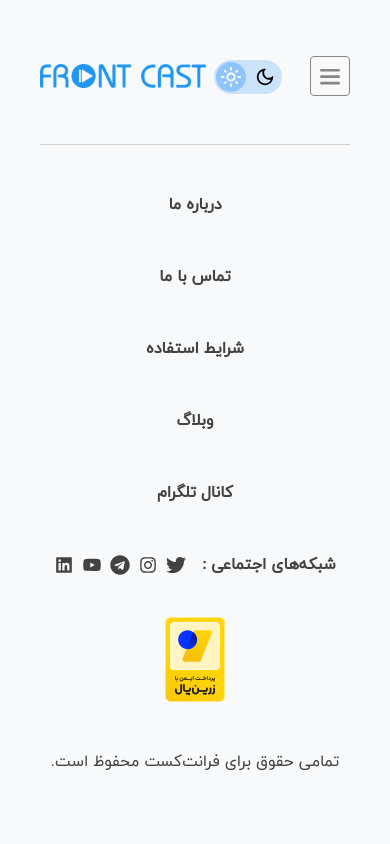
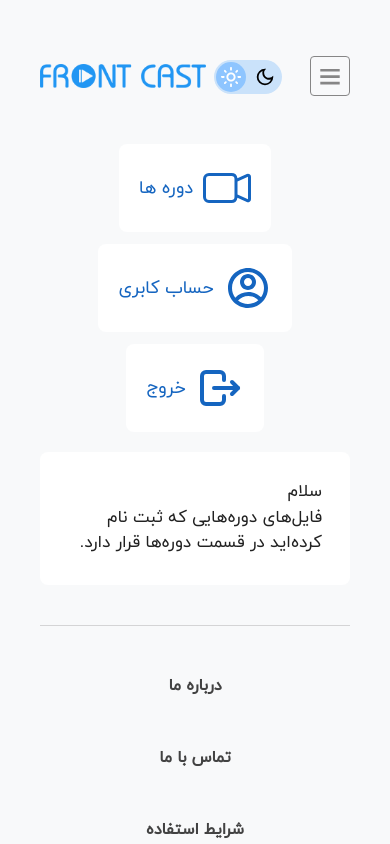
Before and after one commit to amirjavani/frontcast, a React (Vite) app: page /my-account in a window 390 px wide. Shown: the top 844 px of the page. Built offline with nearby package versions, Linux system fonts and the light colour scheme; sample sign-in values are in the browser's storage.

Commit message:
my account page implemented with responsive design and also logingout implemeneted

```diff
--- a/src/Layouts/Layout.tsx
+++ b/src/Layouts/Layout.tsx
@@ -5,6 +5,7 @@ import { useThemeContext } from "../Context/ThemeProvider";
 import HomePage from "../pages/HomePage";
 import CoursesPage from "../pages/CoursesPage";
 import AuthPage from "../pages/AuthPage";
+import MyAccountPage from "../pages/MyAccountPage";
 
 function Layout() {
   const { theme } = useThemeContext();
@@ -13,14 +14,34 @@ function Layout() {
     <div
       dir="rtl"
       className={`main-font  ${
-        theme=='dark' ? "bg-[#50576b] text-[#f8f9fa]" : "bg-[#f8f9fa] text-[#212121]"
+        theme == "dark"
+          ? "bg-[#50576b] text-[#f8f9fa]"
+          : "bg-[#f8f9fa] text-[#212121]"
       }   transition-all`}>
       <div className="container px-10 mx-auto lg:px-20">
         <Header />
         <Routes>
-          <Route path="/" element={<HomePage/>} />
-          <Route path="/courses" element={<CoursesPage/>} />
-          <Route path="/auth" element={<AuthPage/>} />
+          <Route path="/" element={<HomePage />} />
+          <Route path="/courses" element={<CoursesPage />} />
+          <Route path="/auth" element={<AuthPage />} />
+          <Route path="/my-account" element={<MyAccountPage />}>
+            <Route
+              index
+              element={
+                <div>
+                  <p>
+                    سلام <span className="text-[#1565c0]">{}</span>
+                  </p>
+                  <p>
+                    فایل‌های دوره‌هایی که ثبت نام کرده‌اید در قسمت دوره‌ها قرار
+                    دارد.
+                  </p>
+                </div>
+              }
+            />
+            <Route path="downloads" element={<>دوره ها</>} />
+            <Route path="edit-account" element={<>ویرایش</>} />
+          </Route>
         </Routes>
         <Footer />
       </div>
--- /dev/null
+++ b/src/pages/MyAccountPage.tsx
@@ -0,0 +1,61 @@
+import { BsCameraVideo } from "react-icons/bs";
+import { useThemeContext } from "../Context/ThemeProvider";
+import { useAppDispatch, useAppSelector } from "../store/hook";
+import { TbLogout } from "react-icons/tb";
+import { RiAccountCircleLine } from "react-icons/ri";
+import {  Navigate, NavLink, Outlet } from "react-router";
+import { logout } from "../store/authSlice";
+
+function MyAccountPage() {
+  const { theme } = useThemeContext();
+  const token = useAppSelector((state) => state.authentication.token);
+
+  const dispatch = useAppDispatch()
+  return (
+    <>
+    {!token && <Navigate to={'/auth'}/>}
+    <div className="flex flex-col md:flex-row gap-5">
+      <div className="flex justify-center mx-auto flex-1/3 lg:flex-2/12 flex-row flex-wrap md:flex-col gap-3">
+        <NavLink to={'/my-account/downloads'}
+          className={`flex justify-start p-5 rounded-lg items-center ${
+            theme == "dark"
+              ? "bg-gray-400 hover:bg-[#afb0b085]  active:bg-[#afb0b085] "
+              : "bg-white hover:bg-[#1565c009]  active:bg-[#1565c009] "
+          } text-[18px] text-[#1565c0] gap-2.5 cursor-pointer  `}>
+          <BsCameraVideo className="text-5xl" />
+          <span>دوره ها</span>
+        </NavLink>
+        <NavLink to={'/my-account/edit-account'}
+          className={`flex justify-start p-5 rounded-lg items-center ${
+            theme == "dark"
+              ? "bg-gray-400 hover:bg-[#afb0b085] in-active:bg-[#afb0b085] "
+              : "bg-white hover:bg-[#1565c009] in-active:bg-[#1565c009] "
+          } text-[18px] text-[#1565c0] gap-2.5 cursor-pointer `}>
+          <RiAccountCircleLine className="text-5xl" />
+          <span>حساب کابری</span>
+        </NavLink>
+        <div
+            onClick={()=>dispatch(logout())}
+          className={`flex justify-start p-5 rounded-lg items-center ${
+            theme == "dark"
+              ? "bg-gray-400 hover:bg-[#afb0b085]"
+              : "bg-white hover:bg-[#1565c009] "
+          } text-[18px] text-[#1565c0] gap-2.5 cursor-pointer `}>
+          <TbLogout className="text-5xl" />
+
+          <span>خروج</span>
+        </div>
+      </div>
+      <div
+        className={`flex-2/3 ${
+          theme == "dark" ? "bg-gray-400" : "bg-white"
+        } text-[17px] p-7 rounded-lg`}>
+        <Outlet />
+      </div>
+    </div>
+    </>
+
+  );
+}
+
+export default MyAccountPage;
```
